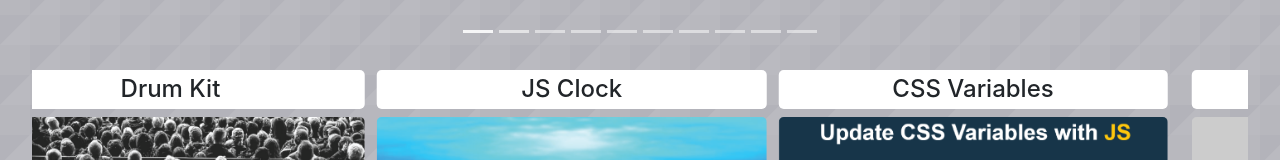
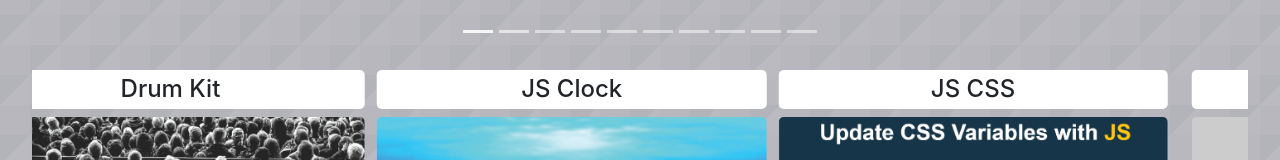
Before and after one commit to NathanSzu/JavaScript30, a plain HTML site: page index.html in a window 1280 px wide. Shown: the part 315-475 px from the top of the page. Drawn offline with nearby package versions, Linux system fonts and the light colour scheme; placeholder pictures from the web are drawn by us.

Commit message:
Minor name change

```diff
--- a/index.html
+++ b/index.html
@@ -59,7 +59,7 @@
                   target="_blank" role="button">View</a>
               </div>
               <div class="carousel-pic-wrapper">
-                <h2 class="h2">CSS Variables</h2>
+                <h2 class="h2">JS CSS</h2>
                 <img class="carousel-pic" src="./assets/images/CSSVariables.png" alt="CSS Variables with JavaScript">
                 <a class="btn btn-primary btn-lg btn-secondary-style" href="./assets/1-10/CSSVariables/CSSVariables.html"
                   target="_blank" role="button">View</a>
```
